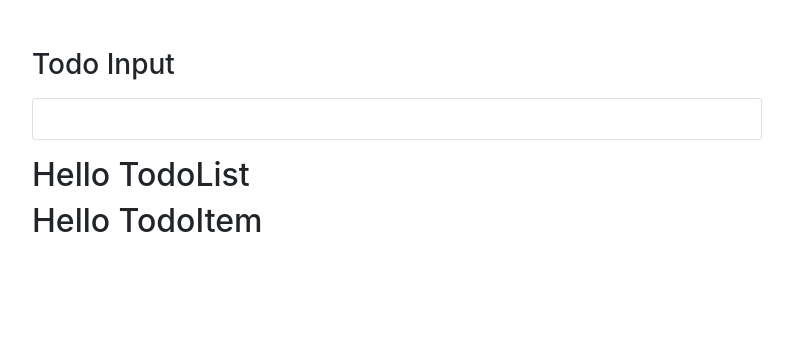
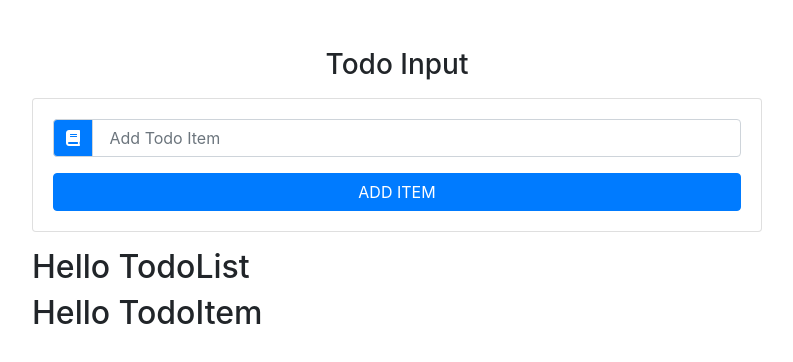
Before and after one commit to sundarshahi/react-todo-app, a React (Create React App) app: page / in a window 1280 px wide. Shown: the top 362 px of the page, without its empty margins (243-1036 px from the left). Built offline with nearby package versions, Linux system fonts and the light colour scheme.

Commit message:
added additem button

```diff
--- a/src/App.js
+++ b/src/App.js
@@ -21,7 +21,7 @@
       <div className=" container">
         <div className="row" >
           <div className="col-10 mx-auto col-md-8 mt-5 ">
-            <h3 className="text-capitalize text-centre ">todo Input
+            <h3 className="text-capitalize text-center ">todo input
             </h3>
             <TodoInput
               item={this.state.item}
--- a/src/components/TodoInput.js
+++ b/src/components/TodoInput.js
@@ -5,7 +5,30 @@
         this.props;
         return (
             <div className ="card card-body my-3">
-                <form onSubmit={handleSubmit}/>
+                    <form onSubmit={handleSubmit}>
+                        <div className="input-group">
+                            <div className="input-group-prepend">
+                                <div className=" input-group-text bg-primary
+                                text-white ">
+                                    <i className="fas fa-book"/>
+                                </div>
+                            </div>
+                            <input
+                                type="text"
+                                className="form-control text-capitalize"
+                                placeholder=" add todo item"
+                                value={item}
+                                onchange={handleChange}
+                            />
+                        </div>
+                        <button
+                            type="submit"
+                            className="btn btn-block btn-primary mt-3
+                            text-uppercase"
+                        >
+                            add item
+                        </button>
+                    </form>
             </div>
 
         );
```
